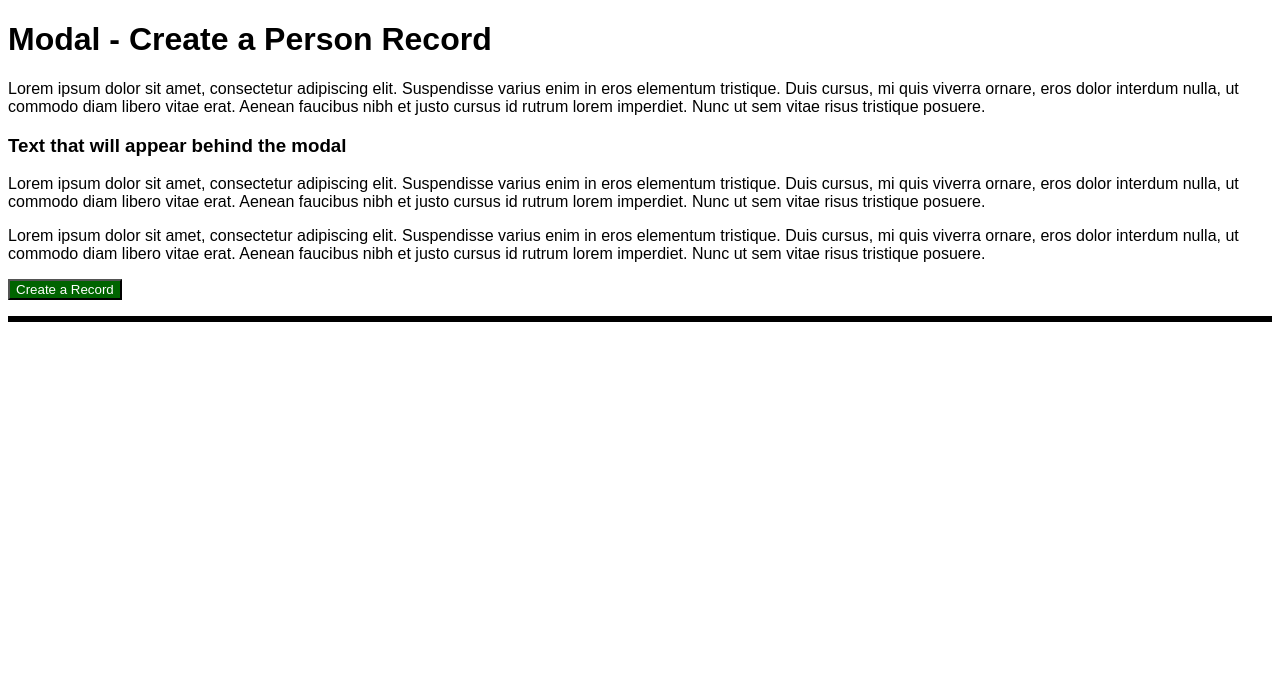
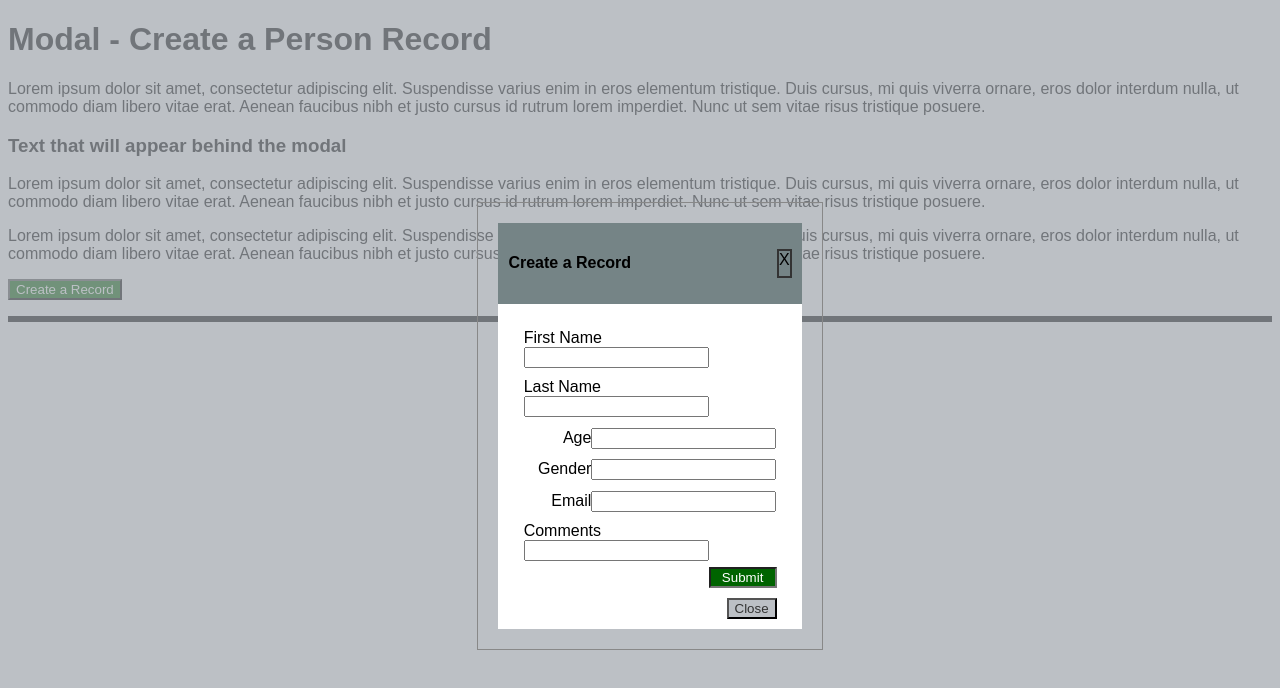
Before and after one commit to jaysnowe/React_Person_Modal, a React (Create React App) app: page / in a window 1280 px wide. Shown: the top 688 px of the page. Built offline with nearby package versions, Linux system fonts and the light colour scheme.

Commit message:
simple components added to App and Modal

```diff
--- a/src/App.js
+++ b/src/App.js
@@ -1,5 +1,24 @@
 import React, {Component} from 'react'
 import Modal from './Modal'
+
+const Log = () => {
+    return(
+        <p id="log"></p>
+    )
+}
+
+const Response = () => {
+    return(
+        <div id="response-container">
+            <div id="fname_response"></div>
+            <div id="lname_response"></div>
+            <div id="age_response"></div>
+            <div id="gender_response"></div>
+            <div id="email_response"></div>
+            <div id="comments_response"></div>
+        </div>
+    )
+}
 
 class App extends Component{
     render(){
@@ -13,15 +32,8 @@ class App extends Component{
             <button id="create-button" onclick="showModal()">Create a Record</button>
             <Modal />
             <div>
-                <p id="log"></p>
-                <div id="response-container">
-                    <div id="fname_response"></div>
-                    <div id="lname_response"></div>
-                    <div id="age_response"></div>
-                    <div id="gender_response"></div>
-                    <div id="email_response"></div>
-                    <div id="comments_response"></div>
-                </div>
+                <Log />
+                <Response />
             </div>
         </div>
         )
--- a/src/Modal.js
+++ b/src/Modal.js
@@ -1,60 +1,65 @@
 import React, {Component} from 'react'
 
-class Modal extends Component{
-    render(){
+const FormContainer = () => {
     return(
-            <div class="glass"  onclick="closeModal()" id="glass">
-            <div class="w3-modal-content">
-                <div id="flex" class="flex">
-                    <h4>Create a Record</h4>
-                    <p id="X" class="X">X</p>
-                </div>
         <div id="form-container">
             <div>
                 <form id="form-modal">
-                            <div class="label-input">
+                    <div className="label-input">
                         <label for="fname">First Name</label>
-                                <input type="text" id="fname" name="fname" maxlength="100" class="field"></input>
-                                <p class="validity">xThis field is required</p>
+                        <input type="text" id="fname" name="fname" maxlength="100" className="field"></input>
+                        <p className="validity">xThis field is required</p>
 
                     </div>
-                            <div class="label-input">
+                    <div className="label-input">
                         <label for="lname">Last Name</label>
-                                <input type="text" id="lname" name="lname" maxlength="100" required class="field req"></input>
-                                <p class="validity">xThis field is required</p>
+                        <input type="text" id="lname" name="lname" maxlength="100" required className="field req"></input>
+                        <p className="validity">xThis field is required</p>
                     </div>
-                            <div class="label-input">
+                    <div className="label-input">
                         <label for="age">Age</label>
-                                <input type="number" id="age" name="age" maxlength="3" required class="field req"></input>
-                                <p class="validity">xThis field is required</p>
+                        <input type="number" id="age" name="age" maxlength="3" required className="field req"></input>
+                        <p className="validity">xThis field is required</p>
                     </div>
-                            <div class="label-input">
+                    <div className="label-input">
                         <label for="gender">Gender</label>
-                                <input type="text" id="gender" name="gender" required class="field req"></input>
-                                <p class="validity">xThis field is required</p>
+                        <input type="text" id="gender" name="gender" required className="field req"></input>
+                        <p className="validity">xThis field is required</p>
                     </div>
-                            <div class="label-input">
+                    <div className="label-input">
                         <label for="email">Email</label>
-                                <input type="text" id="email" name="email" maxlength="120" required class="field req"></input>
-                                <p class="validity">xThis field is required</p>
+                        <input type="text" id="email" name="email" maxlength="120" required className="field req"></input>
+                        <p className="validity">xThis field is required</p>
                     </div>
-                            <div class="label-input">
+                    <div className="label-input">
                         <label for="comments">Comments</label>
-                                <input type="text" id="comments" name="comments" maxlength="500" class="field"></input>
-                                <p class="validity">xThis field is required</p>
+                        <input type="text" id="comments" name="comments" maxlength="500" className="field"></input>
+                        <p className="validity">xThis field is required</p>
                     </div>
                     <div id="submit-holder">
                         <input id="submit-button" value="Submit" onclick="DisplayInfo(); submitCloseModal(); logSubmit();"></input>
                     </div>
                 </form>
-                        <div class="close-holder">
+                <div className="close-holder">
                     <button id="close-button" onclick="closeModal()">Close</button>
                 </div>
             </div>
         </div>
+    )
+}
+
+class Modal extends Component{
+    render(){
+        return(
+            <div className="glass"  onclick="closeModal()" id="glass">
+            <div className="w3-modal-content">
+                <div id="flex" className="flex">
+                    <h4>Create a Record</h4>
+                    <p id="X" className="X">X</p>
+                </div>
+                <FormContainer />
             </div>
         </div>
-
         )
     }
 }
--- a/src/index.css
+++ b/src/index.css
@@ -33,7 +33,7 @@ button{
   width: 100%;
   height: 100%;
   overflow: auto;
-  display: none;
+  /* display: none; */
   position: fixed;
   z-index: 1;
   left: 0;
```
Lines whose indentation alone changed are shown as unchanged.
